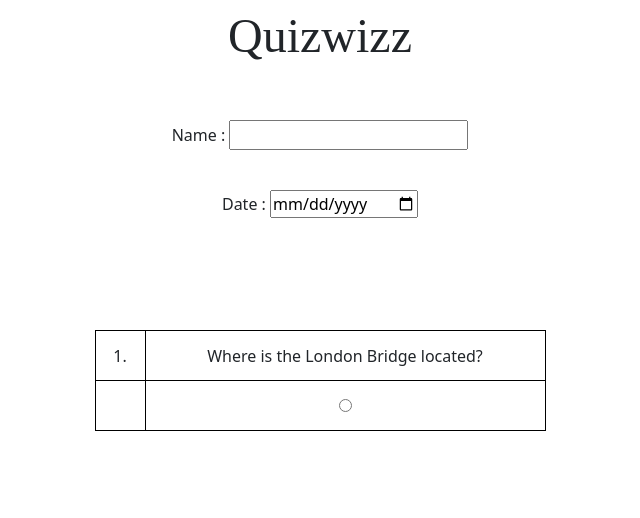
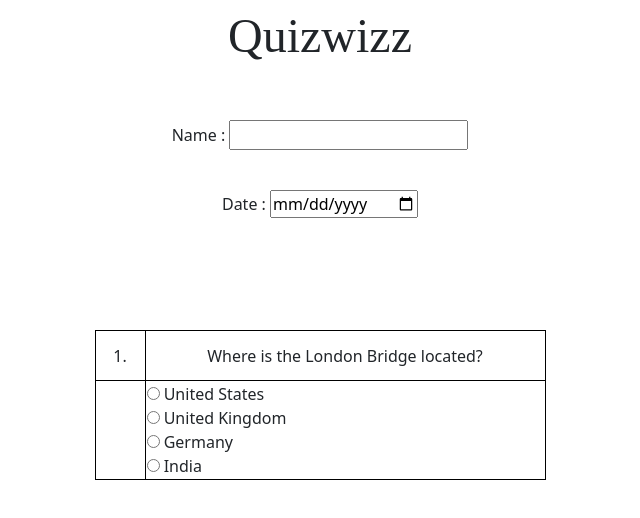
Before and after one commit to 123452123-codr/Quizwizz, a plain HTML site: page index.html in a window 1280 px wide. Shown: the whole page, without its empty margins (320-960 px from the left). Drawn offline with nearby package versions, Linux system fonts and the light colour scheme.

Commit message:
Update index.html

```diff
--- a/index.html
+++ b/index.html
@@ -7,7 +7,7 @@
     </head>
     <body>
         <style>
-            table, td {
+            table, tr, td {
                 border: 1px solid black;
             }
         </style>
@@ -31,8 +31,11 @@
                     </tr>
                     <tr>
                         <td height=50 px width=50 px align="center"></td>
-                        <td height=50 px width=50 px align="center">
-                            <input type="radio"
+                        <td height=50 px width=50 px>
+                            <input type="radio" name="q1" id="(a)"> <label for="(a)">United States</label><br>
+                            <input type="radio" name="q1" id="(b)"> <label for="(b)">United Kingdom</label><br>
+                            <input type="radio" name="q1" id="(c)"> <label for="(c)">Germany</label><br>
+                            <input type="radio" name="q1" id="(d)"> <label for="(d)">India</label><br>
                         </td>
                     </tr>
                 </table>
```
